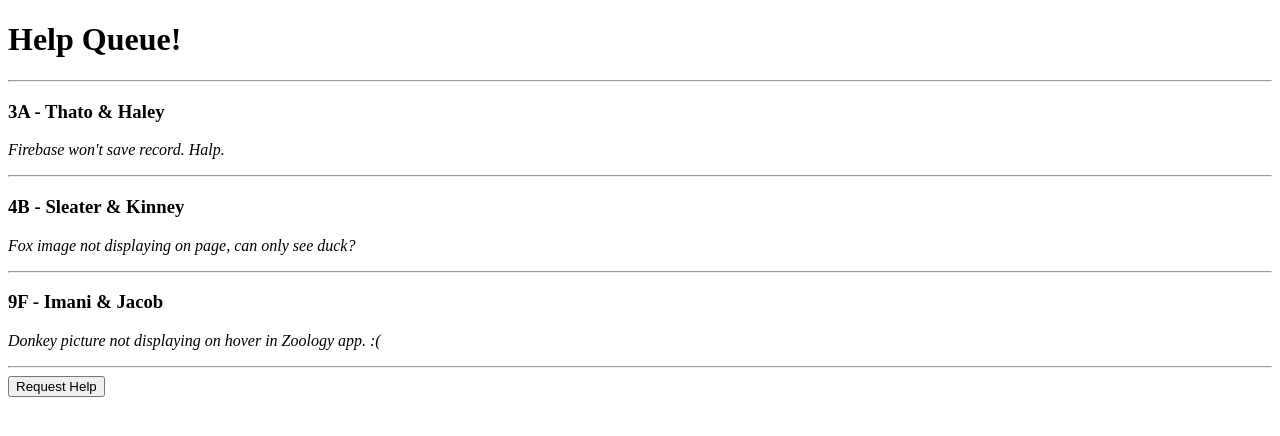
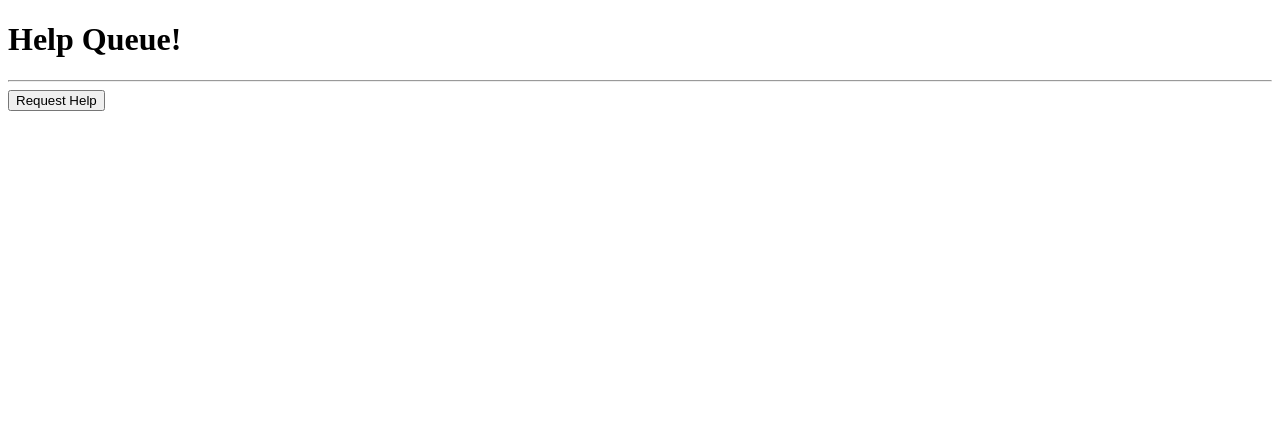
Before and after one commit to larryjtaylor/styled-react-queue, a React app: page / in a window 1280 px wide. Shown: the top 436 px of the page. Built offline with nearby package versions, Linux system fonts and the light colour scheme.

Commit message:
Finalize lifting state
remove previous masterTicketList, update its JSX to loop through
props.ticketList, declare a PropType for the new prop the component
receives.

```diff
--- a/src/components/TicketList.jsx
+++ b/src/components/TicketList.jsx
@@ -1,29 +1,13 @@
 import React from "react";
 import Ticket from "./Ticket";
-
-var masterTicketList = [
-  {
-    names: "Thato & Haley",
-    location: "3A",
-    issue: "Firebase won't save record. Halp."
-  },
-  {
-    names: "Sleater & Kinney",
-    location: "4B",
-    issue: "Fox image not displaying on page, can only see duck?"
-  },
-  {
-    names: "Imani & Jacob",
-    location: "9F",
-    issue: "Donkey picture not displaying on hover in Zoology app. :("
-  }
-];
+import PropTypes from "prop-types";
 
 function TicketList(props) {
+  console.log(props.ticketList);
   return (
     <div>
       <hr/>
-      {masterTicketList.map((ticket, index) =>
+      {props.ticketList.map((ticket, index) =>
         <Ticket names={ticket.names}
                 location={ticket.location}
                 issue={ticket.issue}
@@ -33,4 +17,8 @@ function TicketList(props) {
   );
 }
 
+TicketList.propTypes = {
+  ticketList: PropTypes.array
+};
+
 export default TicketList;
```
